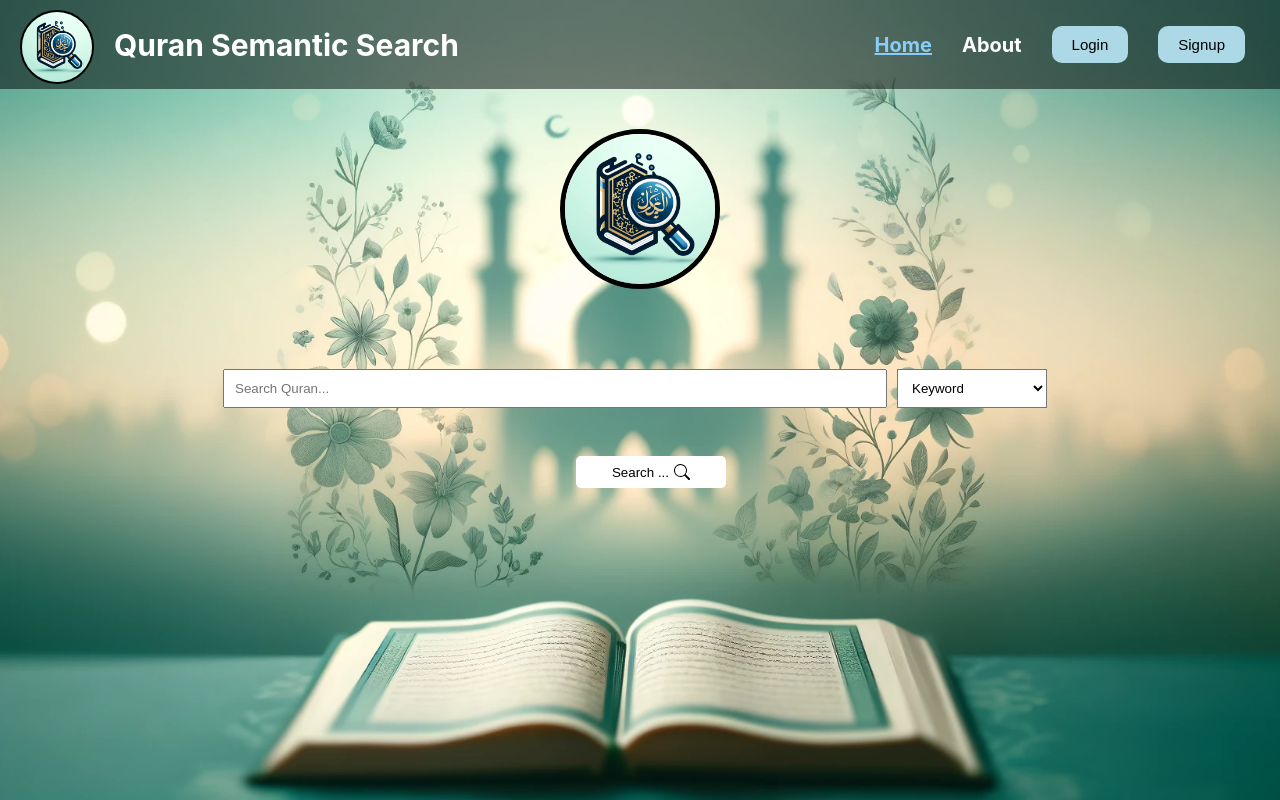
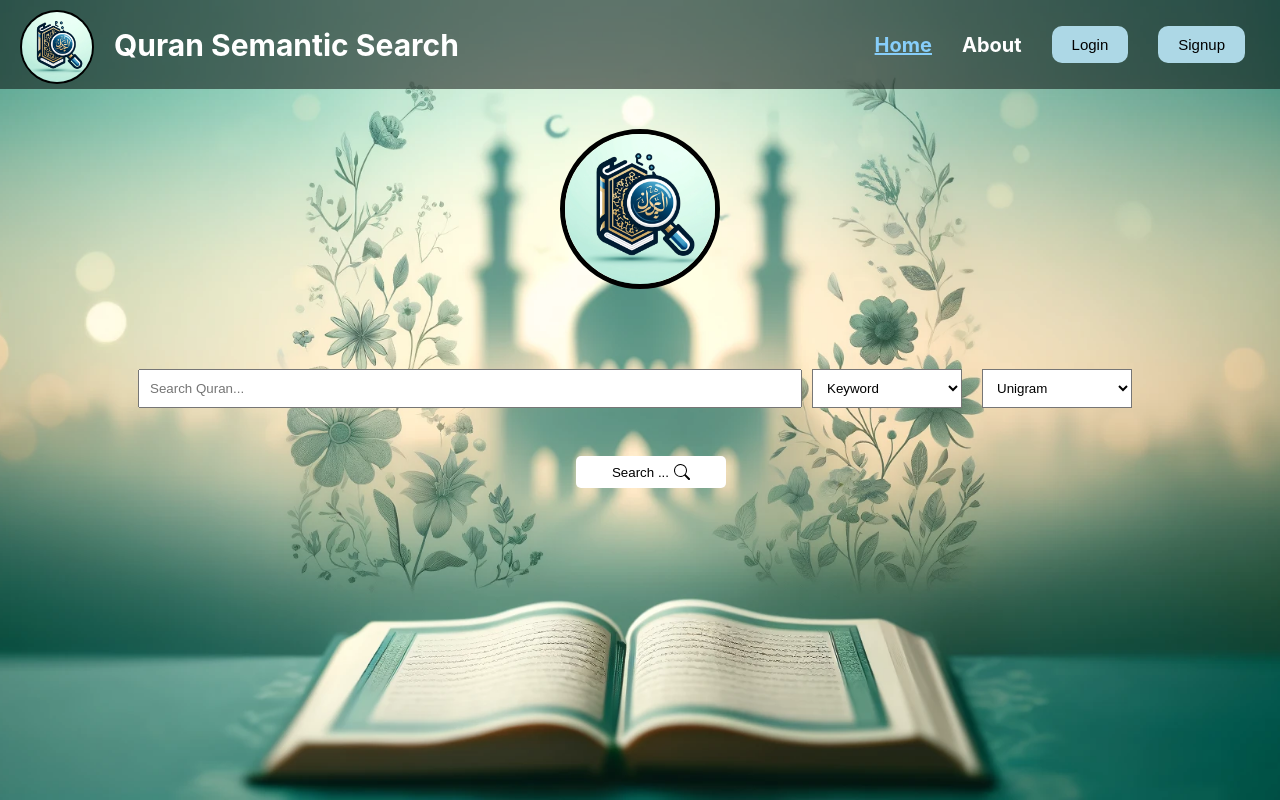
Before and after one commit to muhammadsaad123-coder/Quran_Semantic_Search, a React (Create React App) app: page /home in a window 1280 px wide. Built offline with nearby package versions, Linux system fonts and the light colour scheme.

Commit message:
Update Home.js

```diff
--- a/src/Home.js
+++ b/src/Home.js
@@ -1,63 +1,3 @@
-
-// import { NavLink } from 'react-router-dom';
-// import './Home.css';
-// import background from './background2.png';
-// import searchLogo from './searchlogo.png';
-// // import { text } from '@fortawesome/fontawesome-svg-core';
-// // import Footer from './Footer';
-
-// function Home() {
-
-
-//   return (
-//     <div className="home" style={{ backgroundImage: `url(${background})` }}>
-//       <nav className="navbar">
-//         <div className="left-nav">
-//           <img src={searchLogo} alt="Logo" className="navbar-logo"/>
-//           <span className="left-nav">Quran Semantic Search</span>
-//         </div>
-//         <div className="right-nav">
-//         <NavLink to="/home" activeClassName="active" exact>Home</NavLink>
-//       <NavLink to="/about" activeClassName="active">About</NavLink>
-//       <NavLink to="/login"><button >Login</button></NavLink>
-//       <NavLink to="/signup"><button>Signup</button></NavLink>
-
-//         </div>
-//       </nav>
-//       <div className="search-section">
-//         <img src={searchLogo} alt="Quran Semantic Search Logo" className="logo2"/>
-//         <input type="text" placeholder="Search Quran..." className="search-bar"/>
-//         <select className="dropdown">
-//           <option value="unigram">Unigram</option>
-//           <option value="bigram">Bigram</option>
-//         </select>
-//         <select className="dropdown">
-//           <option  value="keyword">Keyword</option>
-//           <option  value="semantic">Semantic Search</option>
-//         </select>
-//         <div>
-//           <button className="button">
-//             Search ...
-//             <svg className="search-icon" xmlns="http://www.w3.org/2000/svg" width="16" height="16" fill="currentColor" viewBox="0 0 16 16">
-//               <path d="M11.742 10.344a6.5 6.5 0 1 0-1.397 1.398h-.001c.03.04.062.078.098.115l3.85 3.85a1 1 0 0 0 1.415-1.414l-3.85-3.85a1.007 1.007 0 0 0-.115-.1zM12 6.5a5.5 5.5 0 1 1-11 0 5.5 5.5 0 0 1 11 0z"/>
-//             </svg>
-//           </button>
-//         </div>
-//       </div>
-
-
-//       {/* <Footer />   */}
-//     </div>
-//   );
-// }
-
-// export default Home;
-
-// ***********************************************************************************************
-
-
-
-
 import { useState } from 'react';
 import axios from 'axios';
 import { NavLink } from 'react-router-dom';
@@ -106,11 +46,14 @@ function Home() {
           onChange={(e) => setQuery(e.target.value)}
         />
         <select className="dropdown" onChange={(e) => setSearchType(e.target.value)} value={searchType}>
-          <option value="unigram">Unigram</option>
-          <option value="bigram">Bigram</option>
+
           <option value="keyword">Keyword</option>
           <option value="semantic">Semantic Search</option>
         </select>
+        <select className="dropdown">
+           <option value="unigram">Unigram</option>
+           <option value="bigram">Bigram</option>
+      </select>
         <div>
           <button className="button" onClick={handleSearch}>
             Search ...
```
